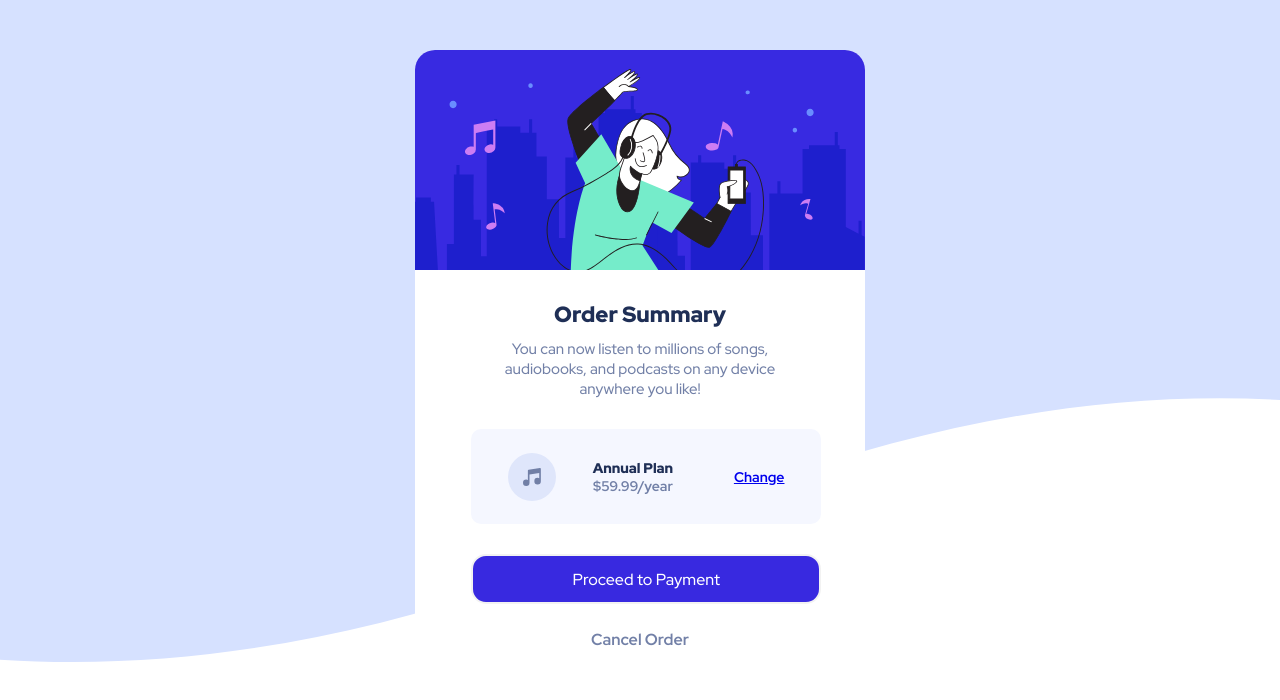
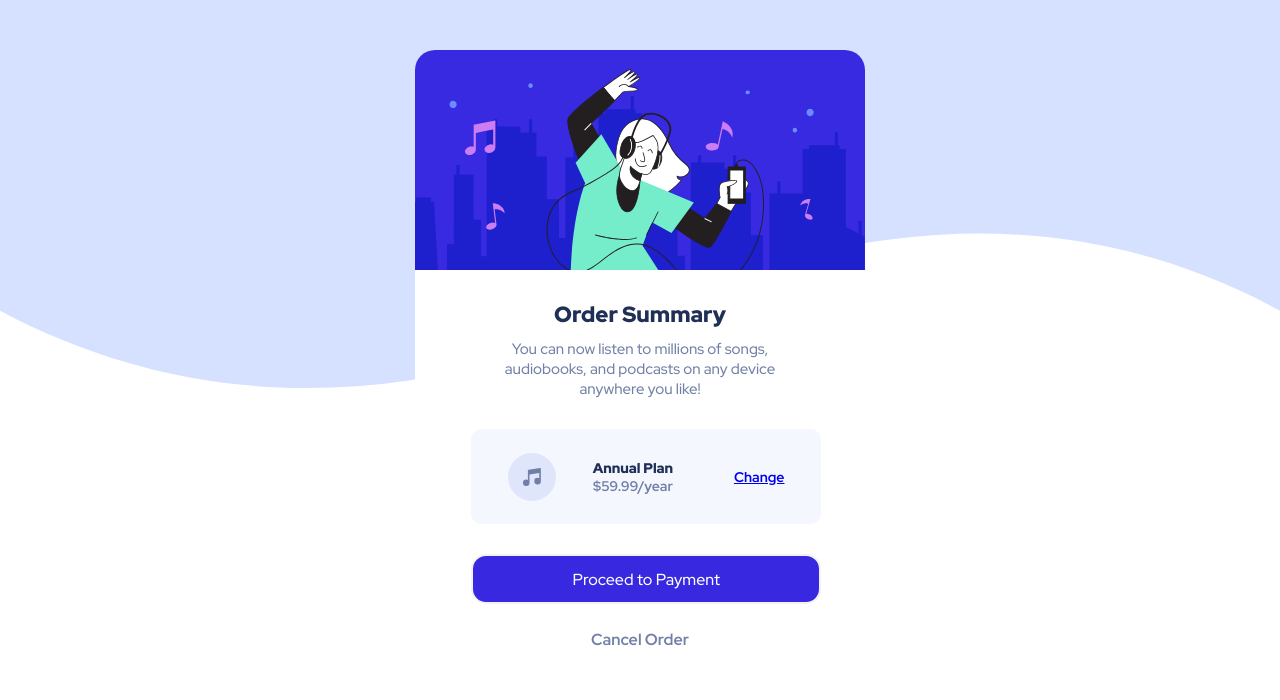
Before and after one commit to don1257/react-mentor-order-summary-component, a React (Create React App) app: page / in a window 1280 px wide. Shown: the top 700 px of the page. Built offline with nearby package versions, Linux system fonts and the light colour scheme.

Commit message:
Updated useEffect

```diff
--- a/src/App.tsx
+++ b/src/App.tsx
@@ -5,7 +5,7 @@ import patternBackgroundDesktop from "./images/pattern-background-desktop.svg";
 import patternBackgroundMobile from "./images/pattern-background-mobile.svg";
 
 function App() {
-    const [backgroundImage, setBackgroundImage] = useState(patternBackgroundMobile);
+    const [backgroundImage, setBackgroundImage] = useState('');
 
     const handleMediaQuery = () => {
         if (window.matchMedia("(max-width: 768px)").matches) {
@@ -16,6 +16,8 @@ function App() {
     };
 
     useEffect(() => {
+        handleMediaQuery(); // Set initial background image on load
+
         window.addEventListener('resize', handleMediaQuery);
         return () => {
             window.removeEventListener('resize', handleMediaQuery);
```
